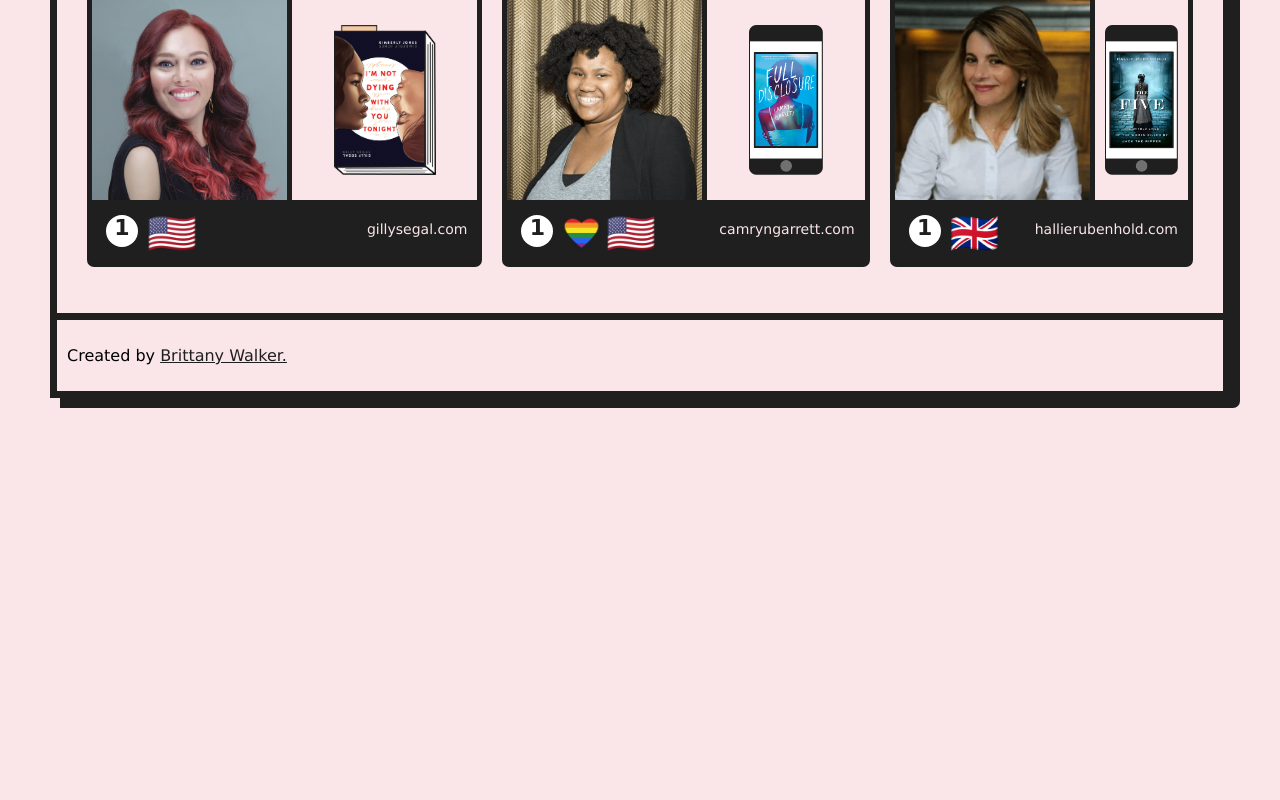
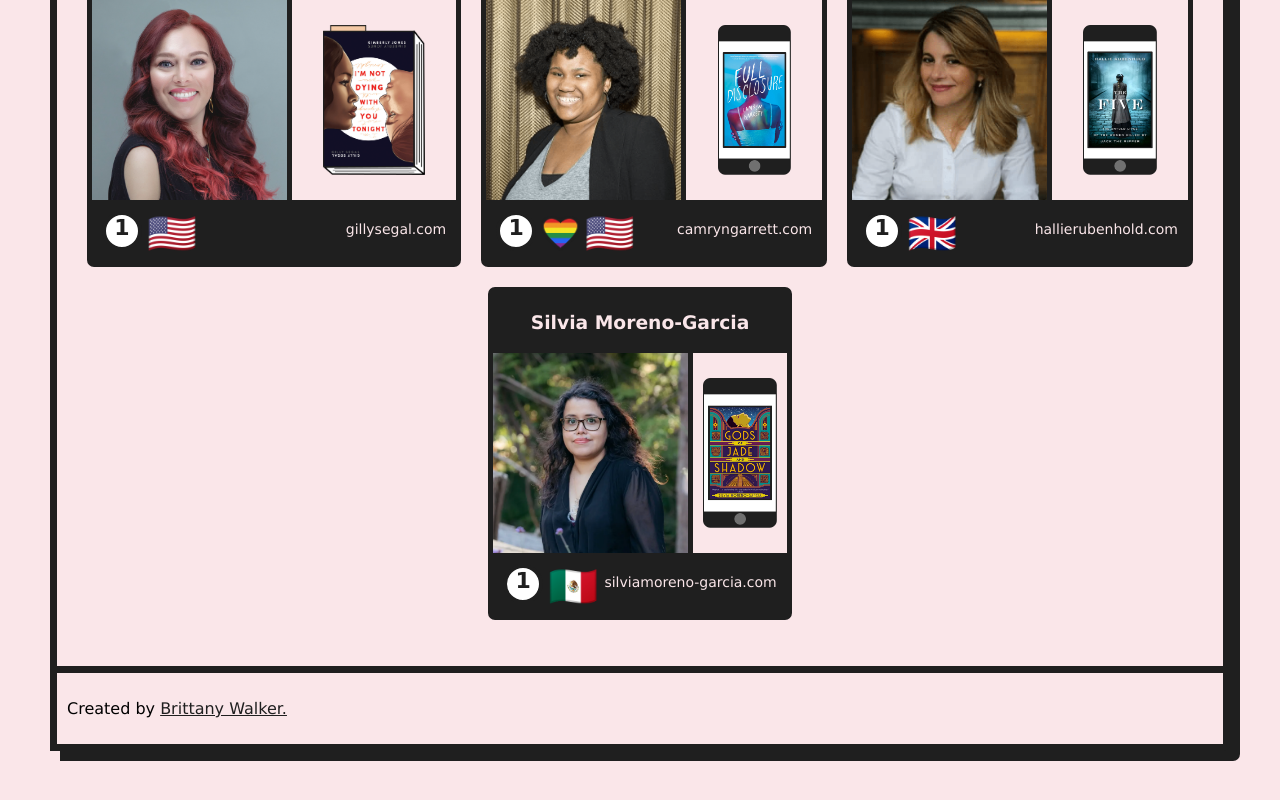
Before and after one commit to brittanyrw/thebookishlog, a Vue app: page /authors in a window 1280 px wide. Shown: the part 1640-2440 px from the top of the page. Before the commit the page ends 2088 px from the top, so only its background shows below. Built offline with nearby package versions, Linux system fonts and the light colour scheme.

Commit message:
Mark Gods of Jade and Shadow as complete and add author information

```diff
--- a/src/data/authors.js
+++ b/src/data/authors.js
@@ -126,5 +126,19 @@ export const authorData = [
       }
     ],
     website: "hallierubenhold.com"
+  },
+  {
+    name: "Silvia Moreno-Garcia",
+    books: ["Gods of Jade and Shadow"],
+    bipoc: false,
+    gender: "female",
+    lgbt: false,
+    country: [
+      {
+        code: "MX",
+        name: "Mexico"
+      }
+    ],
+    website: "silviamoreno-garcia.com"
   }
 ];
--- a/src/data/books.js
+++ b/src/data/books.js
@@ -285,7 +285,18 @@ export const bookData = [
   {
     title: "Gods of Jade and Shadow",
     author: ["Silvia Moreno-Garcia"],
-    progress: "started",
-    pageProgress: 45
+    publishedYear: 2019,
+    setting: ["Mexico"],
+    genre: ["Fantasy", "Historical Fiction", "Mythology", "Magical Realism"],
+    type: "Fiction",
+    pages: 338,
+    medium: "E-Book",
+    rating: 3.5,
+    dateStarted: "04/12/2021",
+    dateFinished: "05/01/2021",
+    progress: "finished",
+    bookCoverColor: "Blue",
+    bookCoverObject: "Tissue",
+    fav: false
   }
 ];
```
Also changed, not shown: src/assets/imgs/gods-of-jade-and-shadow.png (added), src/assets/imgs/silvia-moreno-garcia.png (added).
